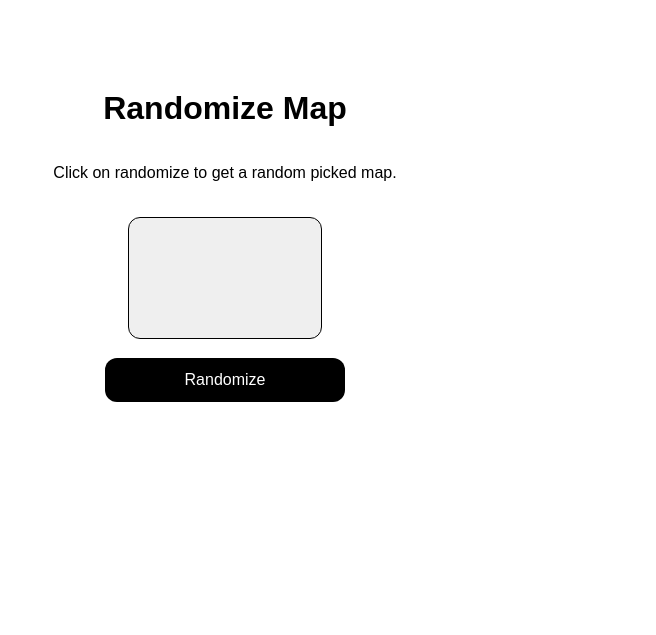
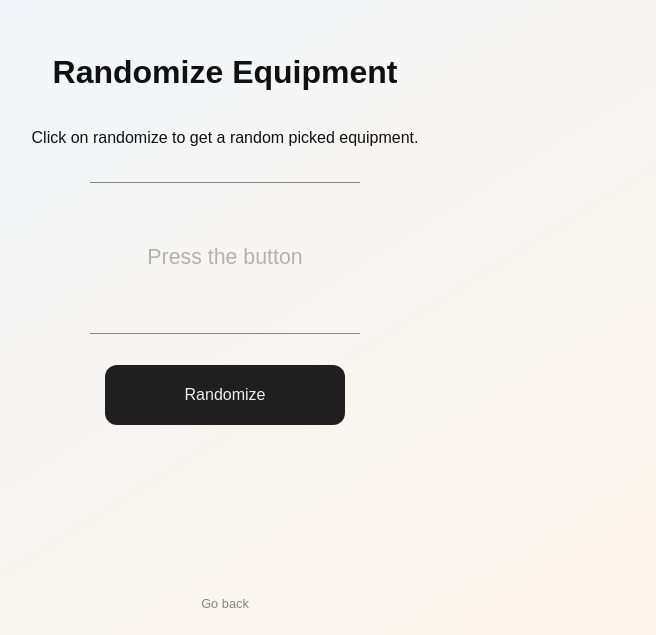
Before and after one commit to seanvanbortel/randomizor-phasmophobia, a website: page views/equipment/equipment.html in a window 1280 px wide. Shown: the part 165-800 px from the top of the page, without its empty margins (415-1071 px from the left). Drawn offline with Linux system fonts and the light colour scheme.

Commit message:
Randomizer v.0.5

```diff
--- a/views/equipment/equipment.html
+++ b/views/equipment/equipment.html
@@ -7,10 +7,15 @@
     <title>Randomize Equipment | Phasmophobia</title>
 </head>
 <body>
-    <h1>Randomize Map</h1>
-    <p>Click on randomize to get a random picked map.</p>
-    <div id="maps"></div>
+
+    <h1>Randomize Equipment</h1>
+    <p>Click on randomize to get a random picked equipment.</p>
+    <div><span>Press the button</span></div>
     <button id="randomizeButton" onclick="randomizeEquipment()">Randomize</button>
+    <nav class="sidebar">
+        <a href="../index.html">Go back</a>
+    </nav>
+
     <script src="../script.js"></script>
 </body>
 </html>
--- a/views/script.js
+++ b/views/script.js
@@ -5,6 +5,7 @@ var equipmentArray = ['EMF-reader', 'Spirit Box', 'Ghost Writing Book', 'Photo C
 
 let button = document.querySelector('button');
 let result = document.querySelector('div');
+
 // FUNCTIONS
 randomNumber = (min, max) => {
     let a = max - min + 1
@@ -12,12 +13,14 @@ randomNumber = (min, max) => {
     let result = Math.floor(b) + min;
     return result;
 }
+
 var randomizeMap = () => {
+    // var temp = [];
     var counter = 0;
-    var interval = setInterval(() => {
+    setInterval(() => {
         for (let i = 0; i < mapArray.length; i++) {
             if (counter === 1000) {
-                clearInterval(interval);
+                break;
             } else {
                 let index = randomNumber(0, mapArray.length - 1);
                 result.innerText = mapArray[index];
@@ -26,6 +29,8 @@ var randomizeMap = () => {
             console.log(i);
         }
     }, 10);
+    // result = temp.push(result.innerText).toString();
+    // console.log(temp);
 }
 
 var randomizeLight = () => {
--- a/views/style-apps.css
+++ b/views/style-apps.css
@@ -1,27 +1,41 @@
+* {
+  opacity: 0.98;
+}
+
 body {
-  margin: 0;
-  padding: 0;
-  box-sizing: border-box;
-  font-family: "Montserrat", sans-serif;
   display: flex;
   flex-direction: column;
   justify-content: center;
   align-items: center;
   height: 100vh;
+  text-align: center;
+  margin: 0;
+  padding: 0;
+  box-sizing: border-box;
+  overflow-x: hidden;
+  font-family: "Montserrat", sans-serif;
+  background: linear-gradient(
+    to bottom right,
+    rgba(210, 230, 260, 0.4),
+    rgba(260, 230, 200, 0.4)
+  );
+}
+
+a {
+  text-decoration: none;
+  color: black;
 }
 
 div {
-  width: 15vw;
-  height: 15vh;
-  border: solid black 1px;
-  border-radius: 12px;
+  width: 270px;
+  height: 150px;
+  border-top: 1px solid grey;
+  border-bottom: 1px solid grey;
   display: flex;
   justify-content: center;
   align-items: center;
   margin: 1.5%;
   font-size: 16pt;
-  background: #eeee;
-  text-align: center;
 }
 button {
   background: black;
@@ -31,6 +45,79 @@ button {
   border: none;
   border-radius: 12px;
   min-width: 240px;
+  min-height: 60px;
   padding: 1%;
+  margin: 12px;
   font-size: 12pt;
+  animation: button-reset 300ms forwards;
 }
+
+button:hover {
+  animation: button-start 300ms forwards;
+}
+
+span {
+  opacity: 0.3;
+}
+
+nav {
+  display: flex;
+  justify-content: space-around;
+  align-items: center;
+  position: absolute;
+  font-size: 80%;
+  min-width: 320px;
+  bottom: 3vh;
+  opacity: 0.5;
+  animation: fade-reset 300ms forwards;
+}
+
+nav:hover {
+  animation: fade-start 300ms forwards;
+}
+
+@keyframes fade-start {
+  from {
+    opacity: 0.5;
+  }
+  to {
+    opacity: 1;
+  }
+}
+
+@keyframes fade-reset {
+  from {
+    opacity: 1;
+  }
+  to {
+    opacity: 0.5;
+  }
+}
+@keyframes button-start {
+  from {
+    background: #111;
+    color: #eee;
+  }
+  to {
+    background: #eee;
+    color: #111;
+  }
+}
+
+@keyframes button-reset {
+  from {
+    background: #eee;
+    color: #111;
+  }
+  to {
+    background: #111;
+    color: #eee;
+  }
+}
+
+@media screen and (max-width: 375px) {
+  body {
+    font-size: 80%;
+    max-height: 90vh;
+  }
+}
--- a/views/style.css
+++ b/views/style.css
@@ -1,13 +1,23 @@
+* {
+  opacity: 0.98;
+}
+
 body {
   margin: 0;
   padding: 0;
   box-sizing: border-box;
   display: flex;
+  flex-direction: column;
   justify-content: center;
   align-items: center;
   height: 100vh;
   width: 100vw;
   font-family: "Montserrat", sans-serif;
+  background: linear-gradient(
+    to bottom right,
+    rgba(210, 230, 260, 0.4),
+    rgba(260, 230, 200, 0.4)
+  );
 }
 
 .home {
@@ -23,8 +33,9 @@ body {
 
 .home > p {
   text-align: center;
-  width: 80%;
   font-size: 12pt;
+  line-height: 32px;
+  opacity: 0.8;
 }
 
 .home > h1 {
@@ -33,6 +44,7 @@ body {
 }
 .home > h2 {
   font-size: 16pt;
+  padding: 32px 0 16px 0;
 }
 
 .nav-links {
@@ -49,8 +61,7 @@ body {
   min-width: 128px;
   padding: 3%;
   margin: 0 2% 0 2%;
-  border: solid black 1px;
-  background: black;
+  background: rgba(210, 230, 260, 0.8);
   border-radius: 12px;
   animation: fade-reset 300ms forwards;
 }
@@ -68,14 +79,14 @@ body {
   }
   to {
     color: black;
-    background: white;
+    background: #eee;
   }
 }
 
 @keyframes fade-reset {
   from {
     color: black;
-    background: white;
+    background: #eee;
   }
   to {
     color: white;
@@ -83,7 +94,42 @@ body {
   }
 }
 
+@keyframes footer-start {
+  from {
+    opacity: 0.5;
+  }
+  to {
+    opacity: 1;
+  }
+}
+
+@keyframes footer-reset {
+  from {
+    opacity: 1;
+  }
+  to {
+    opacity: 0.5;
+  }
+}
+
+footer {
+  opacity: 0.5;
+  animation: footer-reset 300ms forwards;
+}
+
+footer:hover {
+  animation: footer-start 300ms forwards;
+}
+
+footer > a {
+  text-decoration: none;
+  color: black;
+}
 @media screen and (max-width: 375px) {
+  body {
+    max-height: 90vh;
+  }
+
   .home {
     margin: 0;
     padding: 0;
@@ -91,15 +137,18 @@ body {
   }
 
   .home > h1 {
-    font-size: 16pt;
+    font-size: 20pt;
   }
 
   .home > h2 {
     font-size: 12pt;
+    padding: 1.5%;
   }
 
   .home > p {
     font-size: 10pt;
+    line-height: 16pt;
+    max-width: 80%;
   }
 
   .nav-links > a {
@@ -111,4 +160,9 @@ body {
     margin: 5%;
     height: 40px;
   }
+
+  footer {
+    font-size: 60%;
+    padding: 16px;
+  }
 } ;
```
Also changed, not shown: app.js (+3 -4 lines), views/index.html (+8 -3 lines), views/lights/lights.html (+6 -3 lines), views/maps/maps.html (+4 -1 lines).
